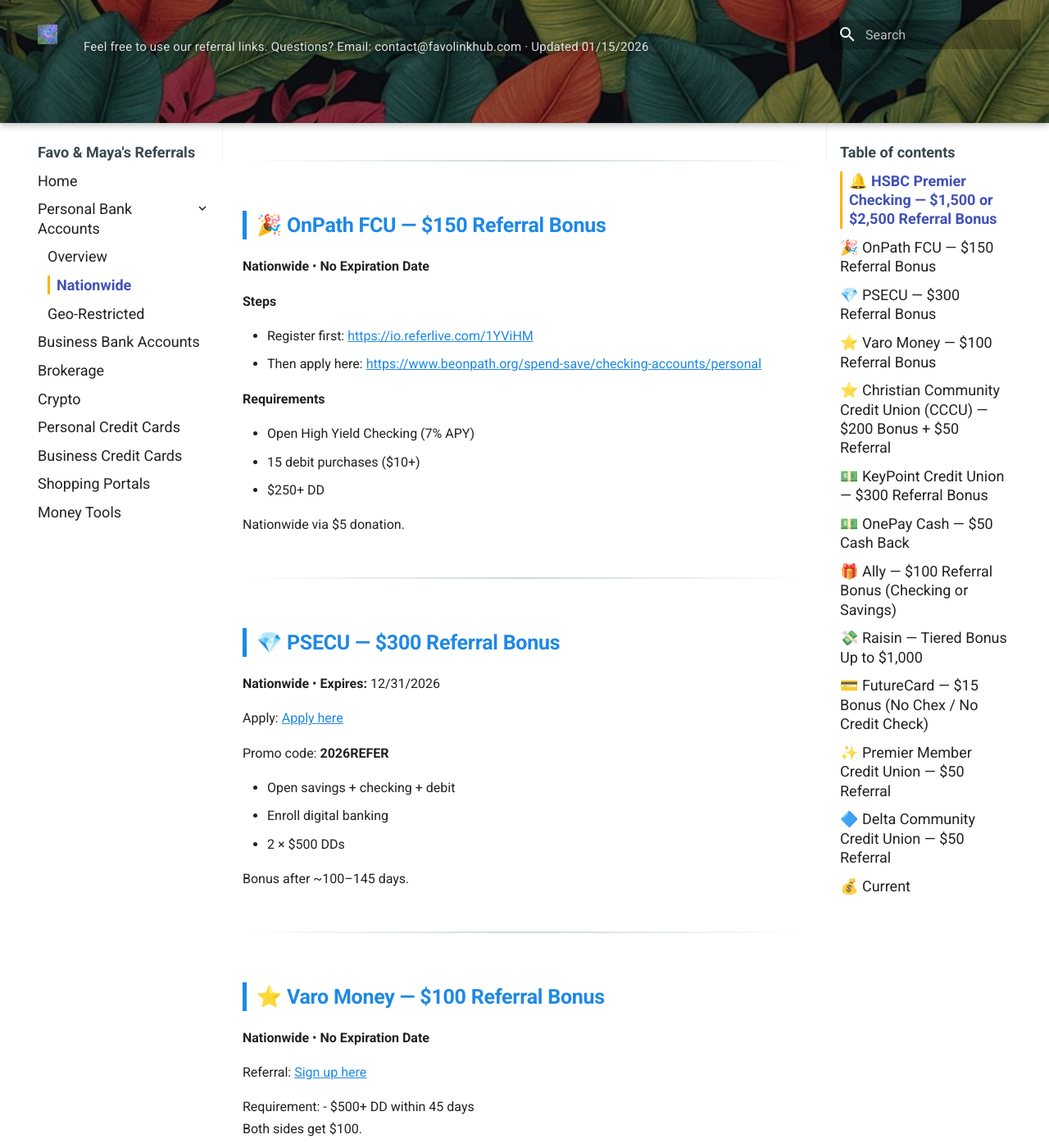
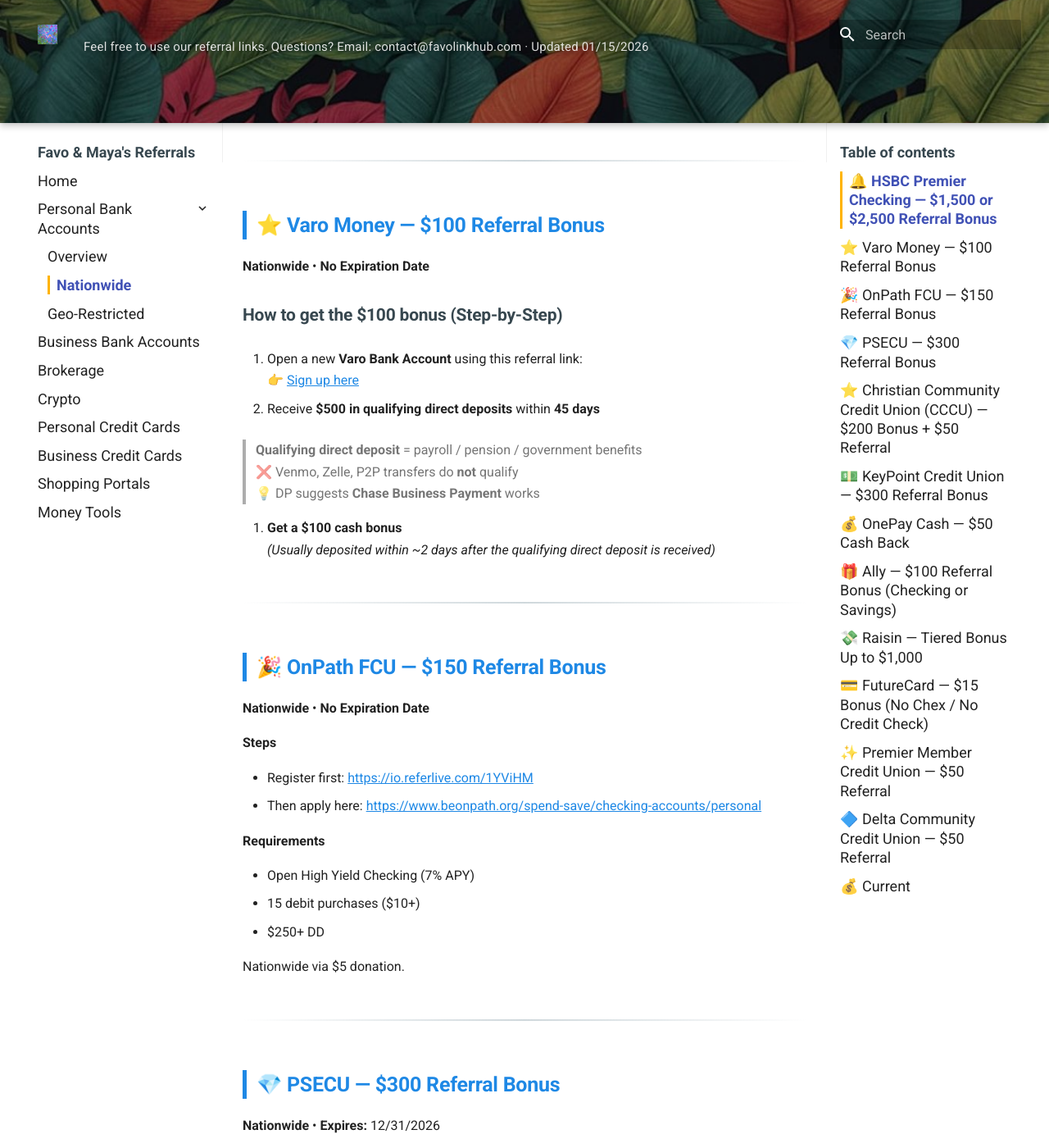
Before and after one commit to whispersofzephyr/favolinkhub-site, an MkDocs documentation site: the page built from docs/personal-bank-nationwide.md, in a window 1280 px wide and 1400 px high, scrolled down 965 px. Shown: the whole window at 82% size. Built offline with MkDocs 1.6.1 and Material for MkDocs 9.7.7, drawn with Linux system fonts in a browser that asks for light colours; some of the changed text lies outside the part shown.

Commit message:
Update personal-bank-nationwide.md

```diff
--- a/docs/personal-bank-nationwide.md
+++ b/docs/personal-bank-nationwide.md
@@ -26,6 +26,25 @@ Referral code + referrer full name required at account opening — email me at [
 - Premier Savings rate: **3.30% APY** with $5k DD or $500 debit spend (DPs: $5k ACH may work)
 - Brokerage sweep options: **HGDXX / HTDXX** (state tax advantages)
 - Keep some balance in checking to avoid closure issues
+
+---
+
+## ⭐ Varo Money — $100 Referral Bonus
+**Nationwide** • **No Expiration Date**
+
+### **How to get the $100 bonus (Step-by-Step)**
+
+1. Open a new **Varo Bank Account** using this referral link:
+   👉 [Sign up here](https://varomoney.com/r1/?r=Zhishan)
+
+2. Receive **$500 in qualifying direct deposits** within **45 days**
+
+   > **Qualifying direct deposit** = payroll / pension / government benefits
+   > ❌ Venmo, Zelle, P2P transfers do **not** qualify
+   > 💡 DP suggests **Chase Business Payment** works
+
+3. **Get a $100 cash bonus**
+   *(Usually deposited within ~2 days after the qualifying direct deposit is received)*
 
 ---
 
@@ -59,17 +78,6 @@ Promo code: **2026REFER**
 - 2 × $500 DDs
 
 Bonus after ~100–145 days.
-
----
-
-## ⭐ Varo Money — $100 Referral Bonus
-**Nationwide** • **No Expiration Date**
-
-Referral: [Sign up here](https://varomoney.com/r1/?r=Zhishan)
-
-Requirement:
-- $500+ DD within 45 days
-Both sides get $100.
 
 ---
 
@@ -111,7 +119,7 @@ Email me for my name: [contact@favolinkhub.com](contact@favolinkhub.com)
 
 ---
 
-## 💵 OnePay Cash — $50 Cash Back
+## 💰 OnePay Cash — $50 Cash Back
 **Nationwide · Expires 02/15/2026**
 
 Open a **OnePay Cash** account using the referral link below and **earn $50 cash back (paid as points)** after unlocking **Cash+** within **45 days**.
```
